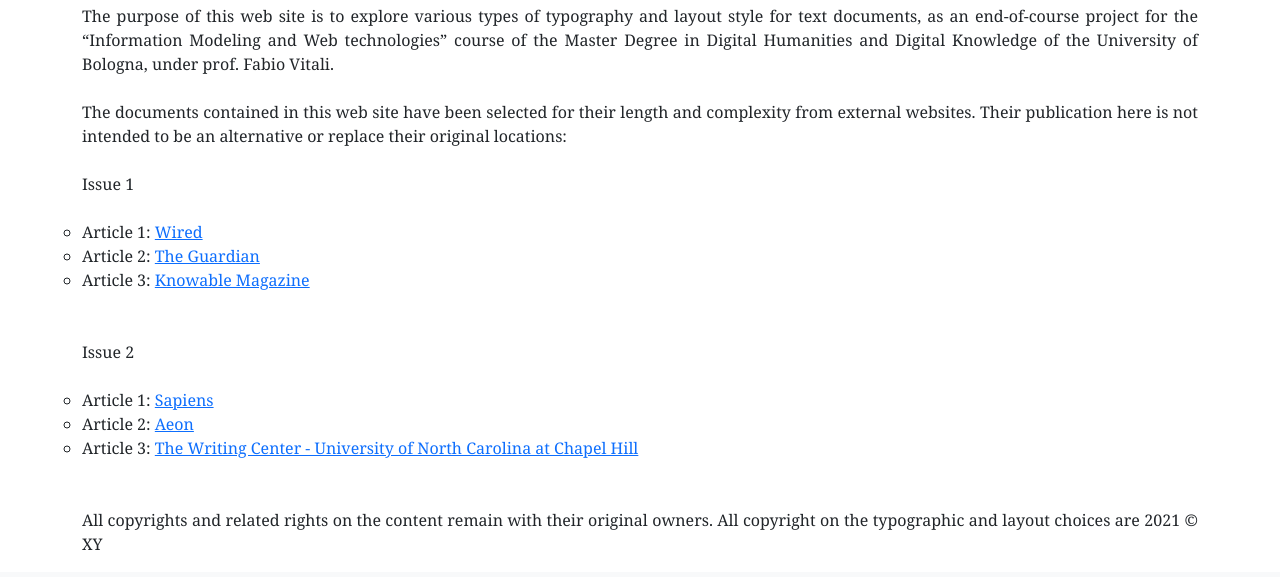
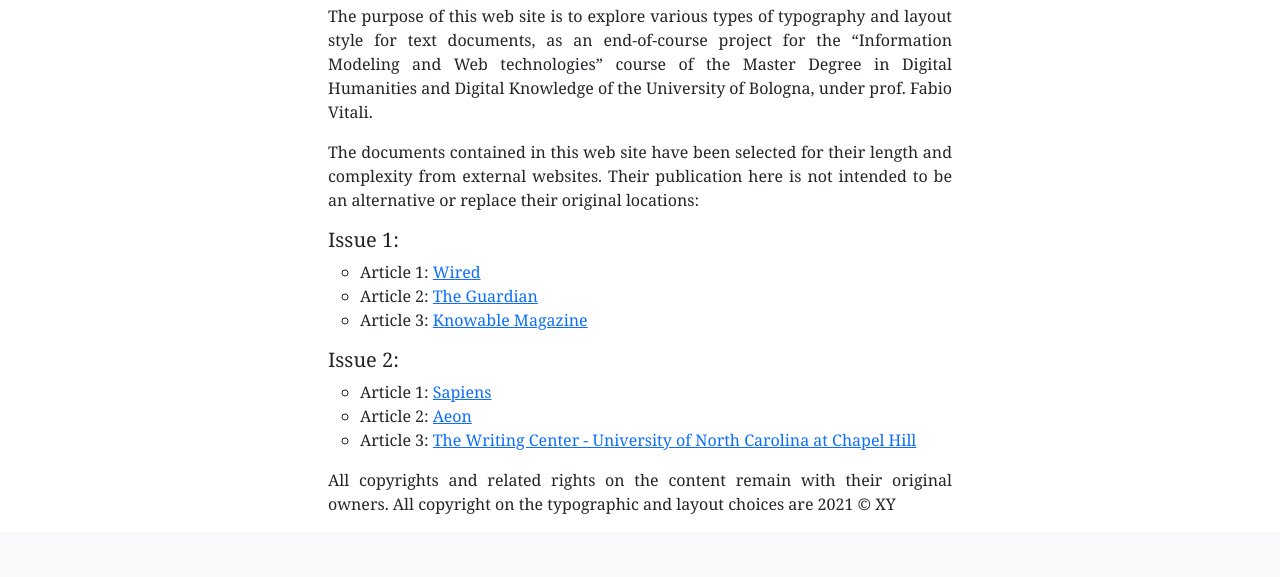
Before and after one commit to humagazine/humagazine.github.io, a plain HTML site: page disclaimer.html in a window 1280 px wide. Shown: the part 180-757 px from the top of the page. Drawn offline with nearby package versions, Linux system fonts and the light colour scheme.

Commit message:
Various fixes on Disclaimer page

```diff
--- a/disclaimer.html
+++ b/disclaimer.html
@@ -34,15 +34,19 @@
       <!-- TOP BAR -->
       <div id="topBar" class="sticky-top"></div> <!-- A jQuery function loads content inside this div -->
 
-      <main class="container">
+      <main class="container-fluid">
 
         <div class="row g-2 justify-content-md-center">
+
+          <div class="col col-md-3"></div>
+
+          <div class="col col-md-6">
 
             <p>The purpose of this web site is to explore various types of typography and layout style for text documents, as an end-of-course project for the <q>Information Modeling and Web technologies</q> course of the Master Degree in Digital Humanities and Digital Knowledge of the University of Bologna, under prof. Fabio Vitali.</p>
 
             <p>The documents contained in this web site have been selected for their length and complexity from external websites. Their publication here is not intended to be an alternative or replace their original locations:</p>
 
-          <p>Issue 1
+            <p><h5>Issue 1:</h5>
               <ul style="list-style-type:circle;">
                 <li>Article 1: <a href="https://www.wired.com/story/how-to-undo-gender-stereotypes-in-math-with-math/" target="_blank">Wired</a></li>
                 <li>Article 2: <a href="https://www.theguardian.com/science/2021/sep/21/bias-that-blinds-medical-research-treatment-race-gender-dangerous-disparity" target="_blank">The Guardian</a></li>
@@ -50,7 +54,7 @@
               </ul>
             </p>
 
-         <p>Issue 2
+           <p><h5>Issue 2:</h5>
              <ul style="list-style-type:circle;">
                 <li>Article 1: <a href="https://www.sapiens.org/language/they-pronoun/" target="_blank">Sapiens</a></li>
                 <li>Article 2: <a href="https://aeon.co/essays/are-men-animals-yes-but-not-in-the-way-you-might-think" target="_blank">Aeon</a></li>
@@ -62,19 +66,18 @@
 
           </div>
 
+          <div class="col col-md-3"></div>
+
+        </div>
+
       </main>
 
       <!-- FOOTER -->
       <div id="footerBar"></div>
 
-    </div>
-
 
     <!-- Bootstrap Bundle with Popper -->
     <script src="https://cdn.jsdelivr.net/npm/bootstrap@5.1.3/dist/js/bootstrap.bundle.min.js" integrity="sha384-ka7Sk0Gln4gmtz2MlQnikT1wXgYsOg+OMhuP+IlRH9sENBO0LRn5q+8nbTov4+1p" crossorigin="anonymous"></script>
-
-
-
 
   </body>
 
```
Lines whose indentation alone changed are shown as unchanged.
